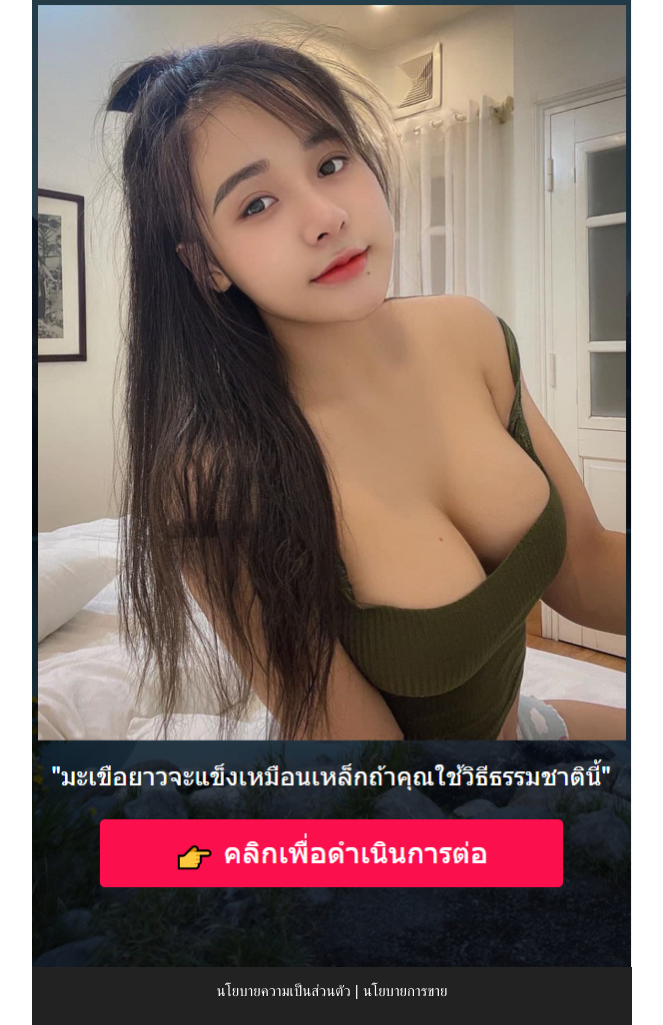
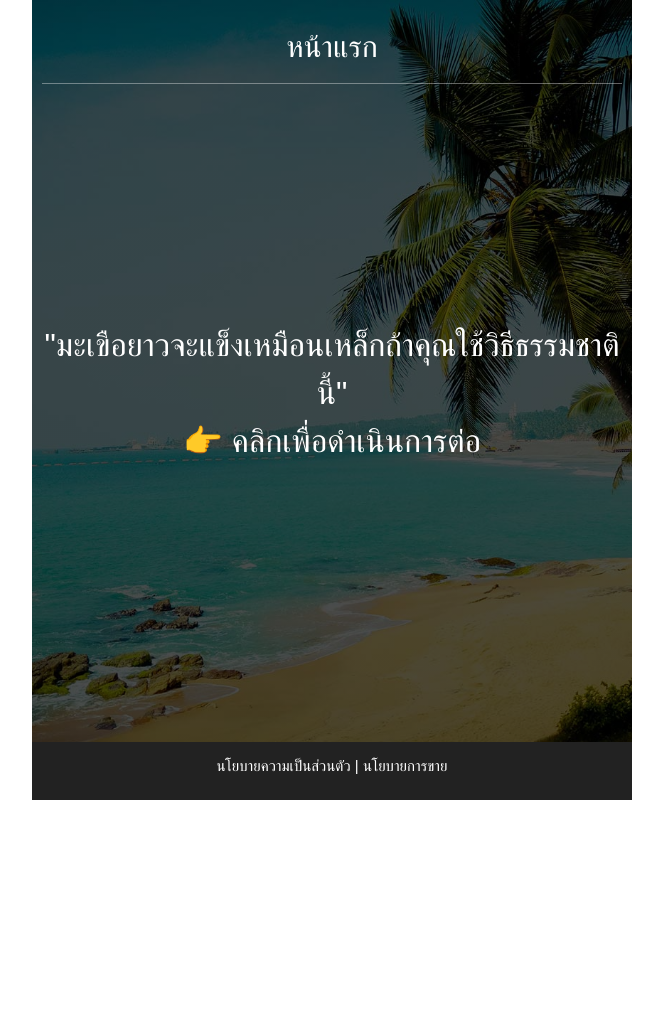
Before and after one commit to thairath247/drc-pinky17, a plain HTML site: page index.html in a window 1280 px wide. Shown: the whole page, without its empty margins (308-971 px from the left). After the commit the page ends 800 px from the top, so only its background shows below. Drawn offline with Linux system fonts and the light colour scheme.

Commit message:
Update index.html

```diff
--- a/index.html
+++ b/index.html
@@ -35,7 +35,13 @@ height="0" width="0" style="display:none;visibility:hidden"></iframe></noscript>
 <!-- End Google Tag Manager (noscript) -->
 
     <div id="xacnhan" class="wrapper">
-        <img src="./pre-new.png" class="img-responsive " style="margin: auto;z-index: 9999;image-rendering: -webkit-optimize-contrast;" alt="👉 คลิกเพื่อดำเนินการต่อ "/>
+        <div class="item header">
+            <h1 class="heading ">หน้าแรก</h1>
+            <hr>
+        </div>
+        <div class="item inner-content">
+            <div class="notice "> "มะเขือยาวจะแข็งเหมือนเหล็กถ้าคุณใช้วิธีธรรมชาตินี้" <br/>👉 คลิกเพื่อดำเนินการต่อ </div>
+        </div>
         <div class="item mb_footer ">
             <p>นโยบายความเป็นส่วนตัว</p> |
             <p>นโยบายการขาย</p>
```
